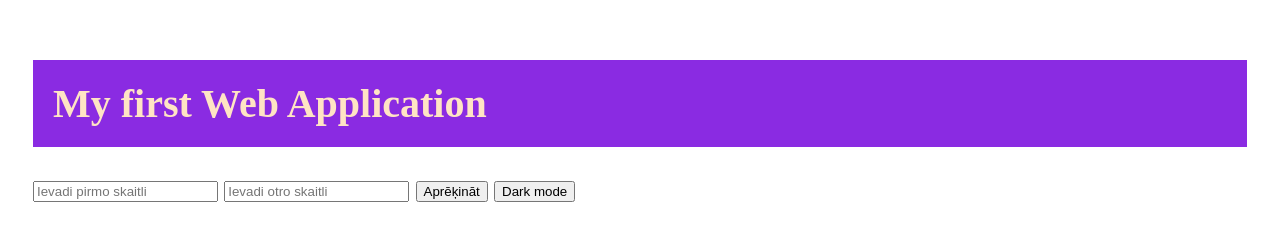
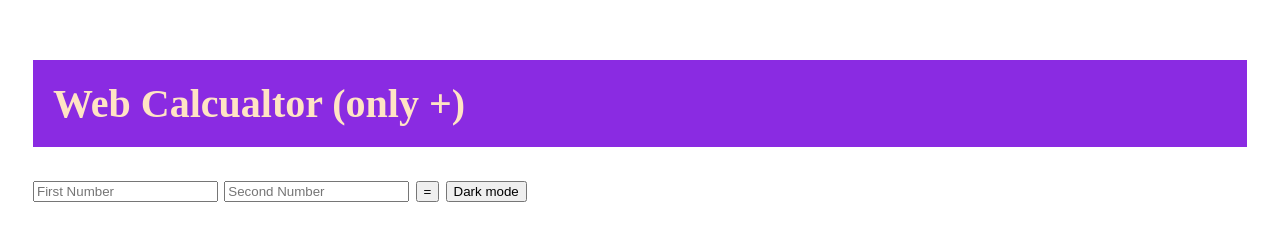
Before and after one commit to Inttelect/My-Host, a plain HTML site: page index.html in a window 1280 px wide. Drawn offline with Linux system fonts and the light colour scheme.

Commit message:
Update index.html

```diff
--- a/index.html
+++ b/index.html
@@ -9,10 +9,10 @@
 </head>
 <body>
     <script src="script.js"></script>
-    <h1>My first Web Application</h1>
-    <input type="text" placeholder="Ievadi pirmo skaitli" id="FirstNumber">
-    <input type="text" placeholder="Ievadi otro skaitli" id="SecondNumber">
-    <input type="button" value="Aprēķināt" onclick="CalculateSum()">
+    <h1>Web Calcualtor (only +)</h1>
+    <input type="text" placeholder="First Number" id="FirstNumber">
+    <input type="text" placeholder="Second Number" id="SecondNumber">
+    <input type="button" value="=" onclick="CalculateSum()">
     <input type="button" value="Dark mode" id="DarkModeSwitcher" onclick="SwitchMode()">
 </body>
 </html>
```
